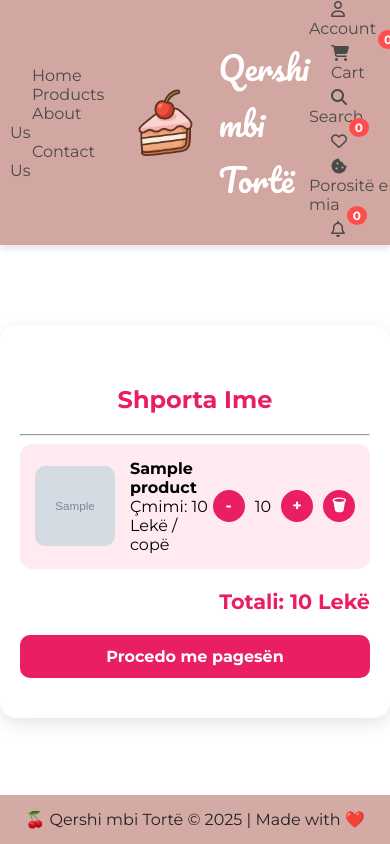
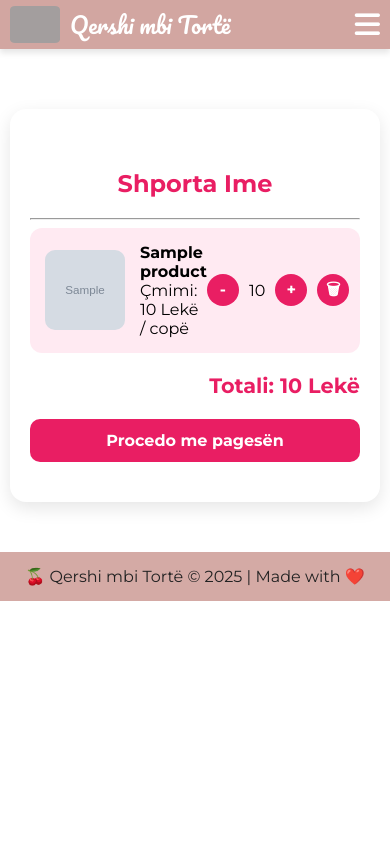
Before and after one commit to klejdaelezaj/qershia_mbi_torte, a Django app: template shop/templates/shop/cart.html in a window 390 px wide. Run offline with Django 3.2, Linux system fonts and the light colour scheme; the template is opened without the code that fills it: most values are stand-ins (such as "Sample title", 1, 10 or a date in 2020); grey boxes marked "Sample" are stand-in pictures; grey boxes are pictures that could not be loaded.

Commit message:
Update navbar_footer.html

```diff
--- a/shop/templates/shop/navbar_footer.html
+++ b/shop/templates/shop/navbar_footer.html
@@ -16,80 +16,71 @@
       margin: 0;
       padding: 0;
       height: 100%;
-      display: flex;
-      flex-direction: column;
       font-family: 'Montserrat', sans-serif;
       background: transparent;
     }
 
-    /* Navbar */
+    /* ================= Navbar ================= */
     .navbar {
       background-color: #d2a6a1;
-      padding: 0px 10px;
       display: flex;
       justify-content: space-between;
       align-items: center;
+      padding: 0 10px;
       box-shadow: 0 4px 6px rgba(0,0,0,0.1);
       position: relative;
+      flex-wrap: wrap;
       z-index: 100;
+    }
+
+    .logo {
+      display: flex;
+      align-items: center;
+      font-family: 'Pacifico', cursive;
+      color: #fff;
+      cursor: default;
+      margin: 5px 0;
+    }
+
+    .logo-img {
+      width: 70px;
+      margin-right: 10px;
+      border-radius: 10%;
+      opacity: 0.9;
+      transition: transform 0.3s ease, opacity 0.3s ease;
+    }
+    .logo-img:hover { transform: scale(1.1); opacity: 1; }
+
+    .logo-text { font-size: 1.8rem; transition: color 0.3s ease, transform 0.3s ease; }
+    .logo:hover .logo-text { color: #ffd1d1; transform: scale(1.05); }
+
+    .nav-left, .nav-right {
+      display: flex;
+      align-items: center;
+      flex-wrap: wrap;
     }
 
     .nav-left a, .nav-right a {
       color: #4a4a4a;
       text-decoration: none;
-      margin: 0 10px;
-      font-weight: 500;
+      margin: 5px 8px;
       padding: 6px 12px;
       border-radius: 6px;
+      font-weight: 500;
       transition: all 0.3s ease;
     }
+    .nav-left a:hover, .nav-right a:hover { background-color: #c98b87; color: #fff; }
 
-    .nav-left a:hover, .nav-right a:hover {
-      background-color: #c98b87;
+    /* Hamburger menu */
+    .hamburger {
+      display: none;
+      font-size: 1.8rem;
+      cursor: pointer;
       color: #fff;
     }
 
-    /* Logo */
-    .logo {
-      display: flex;
-      align-items: center;
-      font-family: 'Pacifico', cursive;
-      font-size: 2rem;
-      color: #fff;
-      cursor: default;
-    }
-
-    .logo-img {
-      width: 80px;
-      height: auto;
-      margin-right: 12px;
-      border-radius: 10%;
-      opacity: 0.9;
-      border: none;
-      transition: transform 0.3s ease, opacity 0.3s ease;
-    }
-
-    .logo-img:hover {
-      transform: scale(1.1);
-      opacity: 1;
-    }
-
-    .logo-text {
-      font-size: 2rem;
-      color: #fff;
-      transition: color 0.3s ease, transform 0.3s ease;
-    }
-
-    .logo:hover .logo-text {
-      color: #ffd1d1;
-      transform: scale(1.05);
-    }
-
-    /* Cart & Favorites badges */
-    .cart-link, .favorites-link, .notif-link {
-      position: relative;
-      display: inline-block;
-    }
+    /* Badges */
+    .cart-link, .favorites-link, .notif-link { position: relative; display: inline-block; }
     #cart-count, #favorites-count, #notif-count {
       background: #ff4d4d;
       color: white;
@@ -102,7 +93,6 @@
       right: -10px;
     }
 
-    /* Dropdown for notifications */
     .dropdown-menu {
       position: absolute;
       right: 0;
@@ -116,20 +106,13 @@
       z-index: 1000;
     }
     .dropdown-menu.show { display: block; }
-    .dropdown-menu li {
-      list-style: none;
-      margin: 5px 0;
-    }
-    .dropdown-menu a {
-      text-decoration: none;
-      color: #333;
-      font-size: 14px;
-    }
-    .dropdown-menu a:hover {
-      color: #d32f2f;
-    }
+    .dropdown-menu li { list-style: none; margin: 5px 0; }
+    .dropdown-menu a { text-decoration: none; color: #333; font-size: 14px; }
+    .dropdown-menu a:hover { color: #d32f2f; }
+
+    /* Toast */
     .toast {
-    background: #28a745; /* ngjyrë jeshile për sukses */
+      background: #28a745;
       color: white;
       padding: 12px 20px;
       margin-top: 10px;
@@ -137,58 +120,55 @@
       box-shadow: 0 4px 6px rgba(0,0,0,0.2);
       animation: fadein 0.5s, fadeout 0.5s 2.5s;
     }
+    @keyframes fadein { from {opacity:0; transform:translateY(-20px);} to {opacity:1; transform:translateY(0);} }
+    @keyframes fadeout { from {opacity:1;} to {opacity:0; transform:translateY(-20px);} }
 
-    @keyframes fadein {
-    from {opacity: 0; transform: translateY(-20px);}
-    to {opacity: 1; transform: translateY(0);}
-    }
-     @keyframes fadeout {
-        from {opacity: 1;}
-        to {opacity: 0; transform: translateY(-20px);}
-        }
-
-    /* Main content – zë hapësirën mes nav & footer */
-    main {
-      flex: 1;
-      margin-top: 60px;   /* sa lartësia e navbar-it */
-      margin-bottom: 50px;/* sa lartësia e footer-it */
-    }
-
-
+    main { flex: 1; margin-top: 60px; margin-bottom: 50px; padding: 0 10px; }
     footer {
       background-color: rgba(210, 166, 161, 0.95);
-      color: #222;
       text-align: center;
       padding: 15px 10px;
+      color: #222;
       font-weight: 100;
     }
     footer p { margin: 10px 0; font-size: 16px; }
+    .contact-icons a { margin: 0 10px; color: #222; font-size: 24px; transition: transform 0.3s, color 0.3s; }
+    .contact-icons a:hover { color: #d32f2f; transform: scale(1.3); }
+    .heart-link i { color: white; font-size: 22px; transition: color 0.3s ease; }
+    .heart-link:hover i { color: #ff1493; }
 
-    /* Contact Icons */
-    .contact-icons a {
-      margin: 0 10px;
-      color: #222;
-      font-size: 24px;
-      transition: transform 0.3s, color 0.3s;
-    }
-    .contact-icons a:hover {
-      color: #d32f2f;
-      transform: scale(1.3);
+    /* ================= Mobile Styles ================= */
+    @media screen and (max-width: 768px) {
+      .nav-left, .nav-right {
+        flex-direction: column;
+        width: 100%;
+        display: none; /* fshehur fillimisht */
       }
 
-    /* Heart link */
-    .heart-link i {
-      color: white;
-      font-size: 22px;
-      transition: color 0.3s ease;
+      .hamburger { display: block; }
+
+      .nav-left.show, .nav-right.show { display: flex; }
+
+      .logo-img { width: 50px; }
+      .logo-text { font-size: 1.4rem; }
+      .nav-left a, .nav-right a { width: 100%; text-align: center; margin: 5px 0; }
     }
-    .heart-link:hover i { color: #ff1493; }
   </style>
 </head>
-<body class="{% block body_class %}{% endblock %}">
+<body>
 
   <!-- Navbar -->
   <div class="navbar">
+    <!-- Logo -->
+    <div class="logo">
+      <img src="{% static 'images/logoo' %}" class="logo-img" alt="Logo Qershi mbi Tortë" />
+      <span class="logo-text">Qershi mbi Tortë</span>
+    </div>
+
+    <!-- Hamburger -->
+    <div class="hamburger"><i class="fa fa-bars"></i></div>
+
+    <!-- Left menu -->
     <div class="nav-left">
       <a href="{% url 'home' %}">Home</a>
       <a href="{% url 'products' %}">Products</a>
@@ -196,12 +176,7 @@
       <a href="{% url 'contact_us' %}">Contact Us</a>
     </div>
 
-    <!-- Logo -->
-    <div class="logo">
-      <img src="{% static '/images/logooo.png' %}" class="logo-img" alt="Logo Qershi mbi Tortë" />
-      <span class="logo-text">Qershi mbi Tortë</span>
-    </div>
-
+    <!-- Right menu -->
     <div class="nav-right">
       {% if request.user.is_authenticated %}
         <a href="#"><i class="fa-regular fa-user"></i> {{ request.user.username }}</a>
@@ -232,14 +207,13 @@
         <i class="fa-solid fa-cookie-bite"></i> Porositë e mia
       </a>
 
-      <!-- 🔔 Njoftimet -->
-      <a href="#" class="notif-link" aria-label="Notifications">
-        <i class="fa-regular fa-bell"></i>
+      <a href="#" class="notif-link"><i class="fa-regular fa-bell"></i>
         <span id="notif-count">0</span>
       </a>
       <ul id="notif-list" class="dropdown-menu"></ul>
     </div>
   </div>
+
   <div id="toast-container" style="position:fixed; top:20px; right:20px; z-index:9999;"></div>
 
   <!-- Main -->
@@ -253,78 +227,65 @@
   </footer>
 
 <script>
-// Update Cart Icon
+  // Hamburger toggle
+  const hamburger = document.querySelector('.hamburger');
+  const navLeft = document.querySelector('.nav-left');
+  const navRight = document.querySelector('.nav-right');
+  hamburger.addEventListener('click', () => {
+    navLeft.classList.toggle('show');
+    navRight.classList.toggle('show');
+  });
+
+  // Cart & Notifications
   function updateCartIcon(newCount) {
       const cartCount = document.getElementById("cart-count");
-    if (cartCount) {
-        cartCount.textContent = newCount;
-    }
+      if (cartCount) cartCount.textContent = newCount;
   }
 
-// Toggle dropdown on bell click + mark as read
   const notifLink = document.querySelector(".notif-link");
   const notifList = document.getElementById("notif-list");
-
   notifLink.addEventListener("click", (e) => {
     e.preventDefault();
     notifList.classList.toggle("show");
-
-  // vetëm nëse ka njoftime, i markojmë si lexuar
     const items = notifList.querySelectorAll("li");
     items.forEach(item => {
       const notifId = item.getAttribute("data-id");
-    if (notifId) {
-      fetch(`/mark-notification-read/${notifId}/`);
-    }
+      if (notifId) fetch(`/mark-notification-read/${notifId}/`);
     });
-
-  // ulim numrin manualisht pasi hapet dropdown-i
     document.getElementById("notif-count").textContent = 0;
   });
 
-// Check Notifications
   function checkNotifications() {
     fetch("{% url 'check_new_notifications' %}")
       .then(response => response.json())
       .then(data => {
         let notifCount = document.getElementById("notif-count");
         let notifList = document.getElementById("notif-list");
-
         notifList.innerHTML = "";
-
         if (data.length > 0) {
           notifCount.textContent = data.length;
           data.forEach(n => {
             let li = document.createElement("li");
             li.setAttribute("data-id", n.id);
-                    li.innerHTML = `<a class="dropdown-item" href="{% url 'my_orders' %}">${n.message}</a>`;
+            li.innerHTML = `<a href="{% url 'my_orders' %}">${n.message}</a>`;
             notifList.appendChild(li);
           });
-            } else {
-                notifCount.textContent = 0;
-            }
+        } else notifCount.textContent = 0;
       });
   }
   setInterval(checkNotifications, 5000);
   checkNotifications();
-</script>
 
-<script>
   function showToast(message) {
     const container = document.getElementById("toast-container");
-    if (!container) return; // sigurohu qe ekziston
-
+    if (!container) return;
     const toast = document.createElement("div");
     toast.className = "toast";
     toast.textContent = message;
     container.appendChild(toast);
-
-    setTimeout(() => {
-        toast.remove();
-    }, 35000);
+    setTimeout(() => { toast.remove(); }, 3500);
   }
 </script>
 
-
 </body>
 </html>
```
Lines whose indentation alone changed are shown as unchanged.
